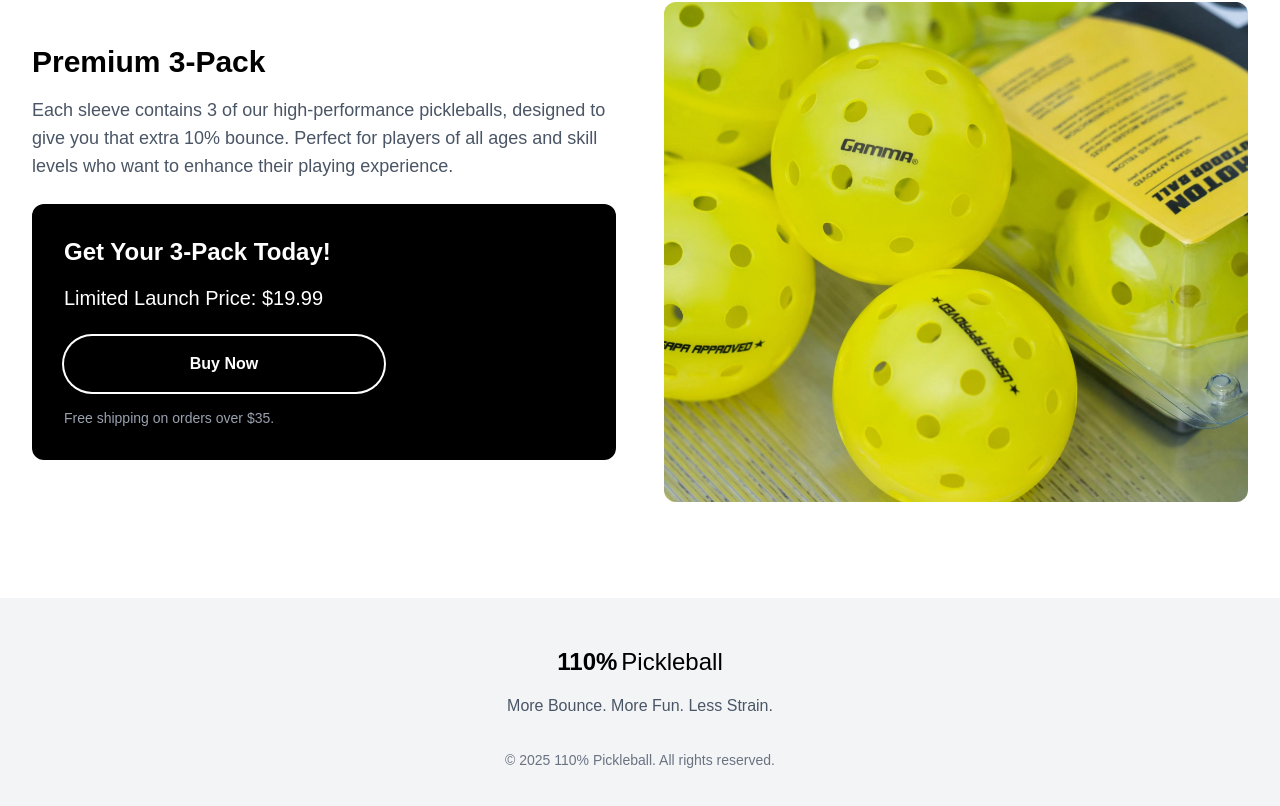
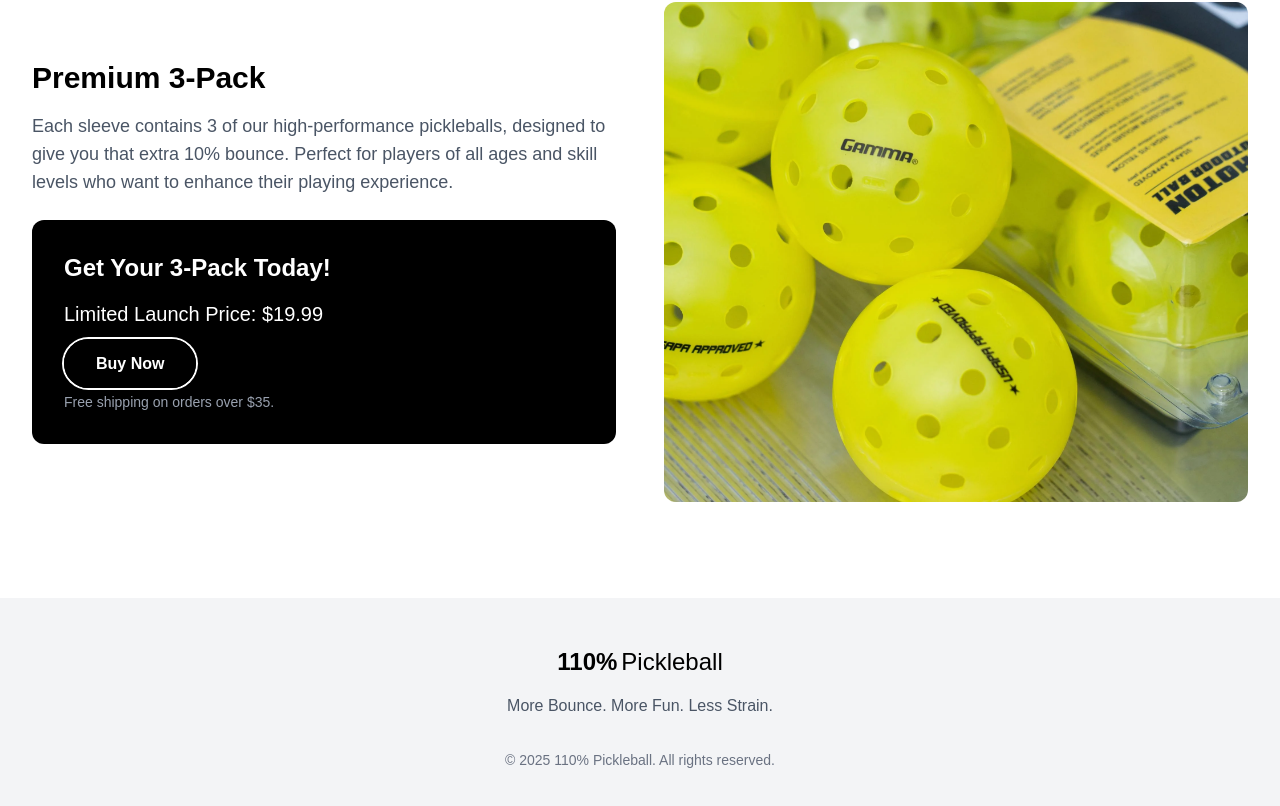
Before and after one commit to theroadeldorado/110pickelball.com, a Next.js app: page / in a window 1280 px wide. Shown: the part 5120-5926 px from the top of the page. Built offline with nearby package versions, Linux system fonts and the light colour scheme.

Commit message:
Replace checkout button with link to Stripe for improved checkout experience

```diff
--- a/app/components/Checkout.tsx
+++ b/app/components/Checkout.tsx
@@ -28,12 +28,13 @@ export default function Checkout({ price }: CheckoutProps) {
   };
 
   return (
-    <button
-      onClick={handleCheckout}
-      disabled={loading}
+    <a
+      href="https://buy.stripe.com/test_7sI6p00Oybz21pK288"
+      target="_blank"
+      rel="noopener noreferrer"
       className="w-full bg-black ring-white ring-2 hover:bg-white hover:text-black text-white font-bold py-4 px-8 rounded-full focus:outline-none focus:shadow-outline transition-all duration-200 ease-in-out"
     >
       {loading ? 'Processing...' : 'Buy Now'}
-    </button>
+    </a>
   );
 }
```
